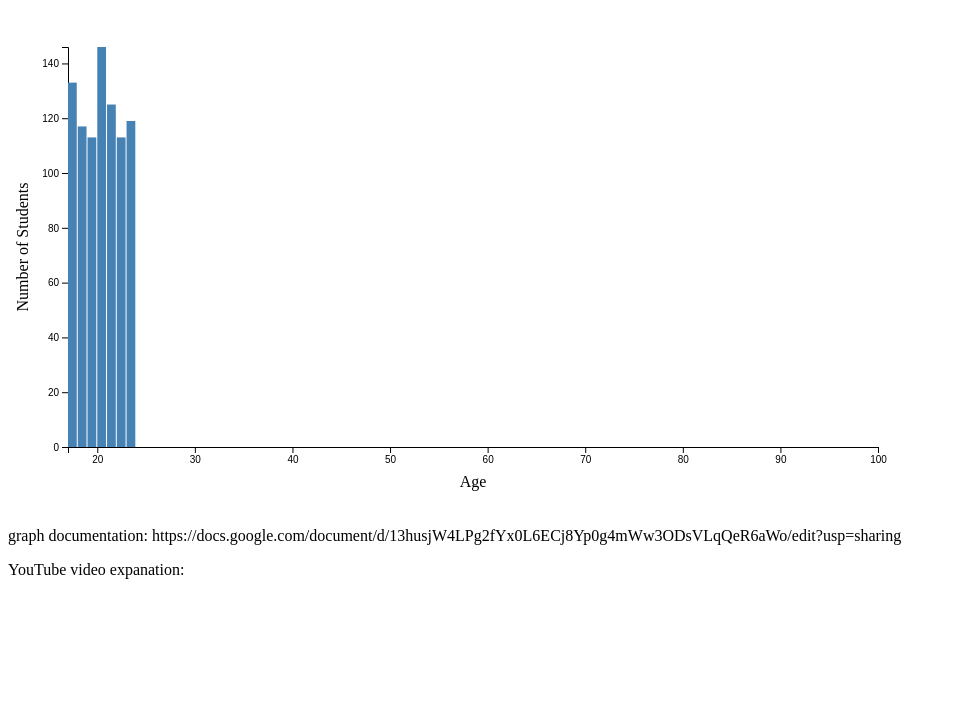
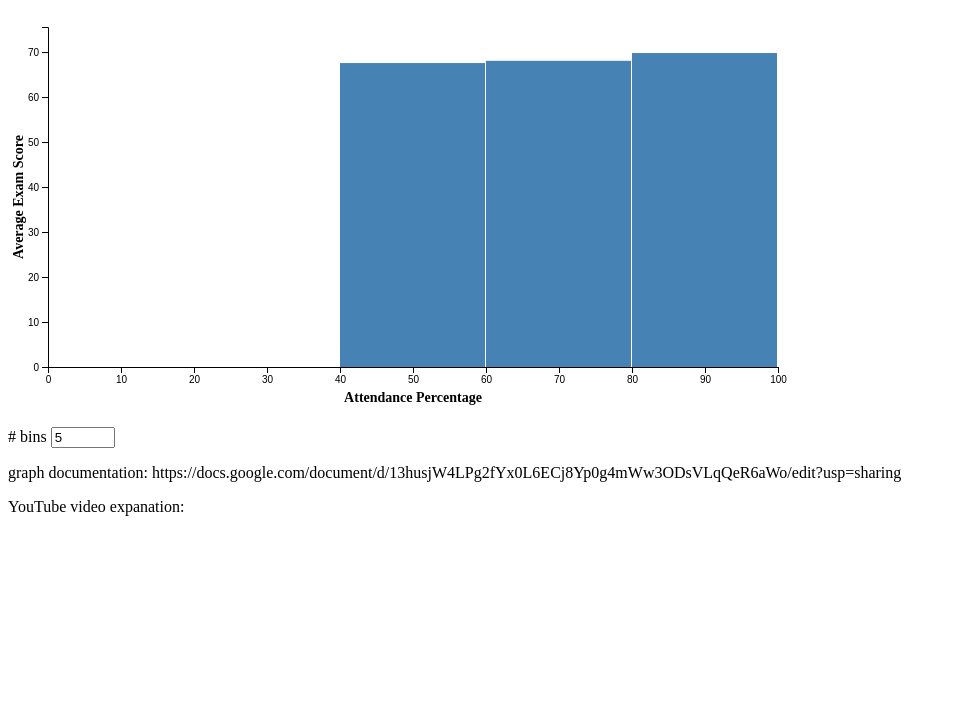
Before and after one commit to apgodsen/Student_Performance, a plain HTML site: page index.html in a window 1280 px wide. Shown: the part 73-800 px from the top of the page, without its empty margins (0-956 px from the left). Drawn offline with nearby package versions, Linux system fonts and the light colour scheme.

Commit message:
Update index.html
Final version copied from FINAL_FINAL

```diff
--- a/index.html
+++ b/index.html
@@ -4,6 +4,7 @@
         <meta charset = "utf-8">
         <script src="http://d3js.org/d3.v7.min.js"></script>
         <title> Student Habit Performance Visualization</title>
+        <h1> Attendance vs Exam Score</h1>
         <style>
             .tooltip {
                 position: absolute;
@@ -14,171 +15,111 @@
                 pointer-events: none;
                 font-size: 12px;
             }
-            .bar {
-                fill: steelblue;
-            }
-            .bar:hover {
-                fill: orange;
-            }
         </style>
+        <div id="my_dataviz"></div>
+        <p>
+            <label># bins</label>
+            <input type="number" min="1" max="100" step="5" value="5" id="nBin">
+        </p>
     </head>
     <body>
-        <h1>Student Habit Performance Visualization</h1>
-        <div id = "chart"></div>
-        <script type = "text/javascript">
-            function loadCSVData() {
-                d3.csv("UTF-8student_habits_performance_1.csv").then(function(data) {
-                    data.forEach(d => {
-                        d.age = +d.age;
-                        d.attendance_percentage = +d.attendance_percentage;
-                    });
-                    createVisualization(data, "age");
-                }).catch(function(error) {
-                    console.error("Error loading CSV data:", error);
-                });
-            }
-            function createVisualization(data, groupBy) {
-                d3.select("#chart").html("");
-                const margin = {top: 40, right: 30, bottom: 60, left: 60};
-                const width = 900 - margin.left - margin.right;
-                const height = 500 - margin.top - margin.bottom;
+        <script type="text/javascript">
+            var margin = {top: 20, right: 30, bottom: 40, left: 40},
+                width = 800 - margin.left - margin.right,
+                height = 400 - margin.top - margin.bottom;
 
-                const svg = d3.select("#chart")
-                    .append("svg")
+            var svg = d3.select("#my_dataviz")
+                .append("svg")
                     .attr("width", width + margin.left + margin.right)
                     .attr("height", height + margin.top + margin.bottom)
-                    .append("g")
-                    .attr("transform", `translate(${margin.left}, ${margin.top})`)
-                //tooltop -> tooltip bc misspell
-                const tooltip = d3.select("body")
-                    .append("div")
-                    .attr("class", "tooltip")
-                    .style("opacity", 0);
+                .append("g")
+                    .attr("transform", "translate(" + margin.left + ", " + margin.top + ")");
 
-                let histogramData;
-                let xLabel;
-                let binFn;
+            d3.csv("UTF-8student_habits_performance_1.csv").then(function(data) {
+                data.forEach(function(d) {
+                    d.attendance_percentage = +d.attendance_percentage; // Convert to number
+                    d.exam_score = +d.exam_score; // Convert to number
+                });
 
-                if (groupBy === "age") {
-                    xLabel = "Age";
-                    binFn = d3.bin()
-                        .domain([17, 24])
-                        .value(d => d.age)
-                        .thresholds([17, 18, 19, 20, 21, 22, 23, 24]);
-                    histogramData = binFn(data);
+                var x = d3.scaleLinear()
+                    .domain([0, d3.max(data, function(d) { return d.attendance_percentage; })])
+                    .range([0, width]);
+                svg.append("g")
+                    .attr("transform", "translate(0, " + height + ")")
+                    .call(d3.axisBottom(x));
 
-                    histogramData.forEach(bin => {
-                        if (bin.length > 0){
-                            bin.averageAttendance = d3.mean(bin, d => d.attendance_percentage);
-                        } else {
-                            bin.averageAttendance = 0;
-                        }
+                var y = d3.scaleLinear()
+                    .range([height, 0]);
+                var yAxis = svg.append("g");
+
+                function update(nBin) {
+                    // Set the parameters for the histogram
+                    var histogram = d3.histogram()
+                        .value(function(d) { return d.attendance_percentage; }) // Group by attendance
+                        .domain(x.domain())
+                        .thresholds(x.ticks(nBin));
+
+                    // Apply the histogram function to data to get the bins
+                    var bins = histogram(data);
+
+                    // Calculate the average exam score for each bin
+                    bins.forEach(function(bin) {
+                        bin.avgScore = d3.mean(bin, function(d) { return d.exam_score; });
                     });
-                } else {
-                    xLabel = "Attendance %";
-                    binFn = d3.bin()
-                        .domain([0, 100])
-                        .value(d => d.attendance_percentage)
-                        .thresholds([0, 10, 20, 30, 40, 50, 60, 70, 80, 90, 100]);
-                        histogramData = binFn(data);
 
-                        histogramData.forEach(bin => {
-                            if (bin.length > 0){
-                                //agee -> age
-                                bin.averageAge = d3.mean(bin, d => d.age);
-                            } else {
-                                bin.averageAge = 0;
-                            }
-                        });
-                    }
-                    const x = d3.scaleLinear()
-                        .domain([
-                            groupBy === "age" ? 17 : 0, //24 -> 0
-                            groupBy === "attendance" ? 24 : 100 //0 -> 24
-                        ])
-                        .range([0, width]);
-                    const y = d3.scaleLinear()
-                        .domain([0, d3.max(histogramData, d => d.length)])
-                        .range([height, 0]);
-                    //avg -> svg
-                    svg.append("g")
-                        .call(d3.axisLeft(y));
+                    // Update the Y-axis domain based on average scores
+                    y.domain([0, d3.max(bins, function(d) { return d.avgScore; })]);
+                    yAxis.transition().duration(1000).call(d3.axisLeft(y));
 
-                    //added this for an x axis
-                    svg.append("g")
-                        .attr("transform", `translate(0, ${height})`)
-                        .call(d3.axisBottom(x))
+                    // Bind data to bars
+                    var u = svg.selectAll("rect")
+                        .data(bins);
 
-                    svg.append("text")
-                        .attr("class", "axis-label")
-                        .attr('text-anchor', "middle")
-                        .attr("x", width / 2)
-                        .attr("y", height + 40)
-                        .text(xLabel);
+                    // Manage the existing bars and add new ones
+                    u.enter()
+                        .append("rect")
+                        .merge(u)
+                        .transition()
+                        .duration(1000)
+                            .attr("x", function(d) { return x(d.x0); })
+                            .attr("y", function(d) { return y(d.avgScore); })
+                            .attr("width", function(d) { return x(d.x1) - x(d.x0) - 1; })
+                            .attr("height", function(d) { return height - y(d.avgScore); })
+                            .style("fill", "steelblue");
 
-                    svg.append("text")
-                        .attr("class", "axis-label")
-                        .attr("text-anchor", "middle")
-                        .attr("transform", "rotate(-90)")
-                        .attr("x", -height / 2)
-                        .attr("y", -40)
-                        .text("Number of Students");
+                    // Remove bars that are no longer needed
+                    u.exit().remove();
+                }
 
-                    svg.selectAll("rect")
-                        .data(histogramData)
-                        .enter()
-                        .append("rect")
-                        .attr("class", "bar")
-                        .attr("x", d => x(d.x0))
-                        .attr("width", d => Math.max(0, x(d.x1) - x(d.x0) - 1))
-                        .attr("y", d => y(d.length))
-                        .attr("height", d => height - y(d.length))
-                        .on("mouseover", function(event, d) {
-                            tooltip.transition()
-                                .duration(200)
-                                .style("opacity", .9);
+                // Initialize the histogram with a default number of bins
+                update(5);
 
-                            let tooltipText;
-                            if (groupBy === "age") {
-                                tooltipText = `Age: ${d.x0}-${d.x1}<br>Count: ${d.length}<br>Avg Attendance: ${d.averageAttendance.toFixed(1)}%`;
-                            } else {
-                                tooltipText = `Attendance: ${d.x0}-${d.x1}%<br>Count: ${d.length}<br>Avg Age: ${d.averageAge.toFixed(1)}`;
-                            }
+                // Add event listener for the number of bins input
+                d3.select("#nBin").on("input", function() {
+                    update(+this.value);
+                });
 
-                            tooltip.html(tooltipText)
-                                .style("left", (event.pageX + 10) + "px")
-                                .style("top", (event.pageY - 28) + "px");
-                        })
-                        .on("mouseout", function() {
-                            tooltip.transition()
-                                .duration(500)
-                                .style("opacity", 0);
-                        });
-            }
-            function handleFileUpload(event) {
-                const file = event.target.files[0];
-                if (file) {
-                    const reader = new FileReader();
-                    reader.onload = function(e) {
-                        const csvData = d3.csvParse(e.target.result, d => {
-                            return {
-                                name: d.name,
-                                age: +d.age,
-                                attendance: +d.attendance
-                            };
-                        });
-                        createVisualization(csvData, "age");
-                    };
-                    reader.readAsText(file);
-                }
-            }
+                // Add X-axis title
+                svg.append("text")
+                    .attr("text-anchor", "middle")
+                    .attr("x", width / 2)
+                    .attr("y", height + margin.bottom - 5) // Position below the X-axis
+                    .text("Attendance Percentage")
+                    .style("font-size", "14px")
+                    .style("font-weight", "bold");
 
-            document.addEventListener("DOMContentLoaded", function() {
-                // Call the function to load data
-                loadCSVData();
+                // Add Y-axis title
+                svg.append("text")
+                    .attr("text-anchor", "middle")
+                    .attr("transform", "rotate(-90)") // Rotate the text for the Y-axis
+                    .attr("x", -height / 2) // Center along the Y-axis
+                    .attr("y", -margin.left + 15) // Position to the left of the Y-axis
+                    .text("Average Exam Score")
+                    .style("font-size", "14px")
+                    .style("font-weight", "bold");
             });
         </script>
-        <p> graph documentation: https://docs.google.com/document/d/13husjW4LPg2fYx0L6ECj8Yp0g4mWw3ODsVLqQeR6aWo/edit?usp=sharing</p>
-        <p> YouTube video expanation: </p>
+    <p> graph documentation: https://docs.google.com/document/d/13husjW4LPg2fYx0L6ECj8Yp0g4mWw3ODsVLqQeR6aWo/edit?usp=sharing</p>
+    <p> YouTube video expanation: </p>
     </body>
 </html>
```
